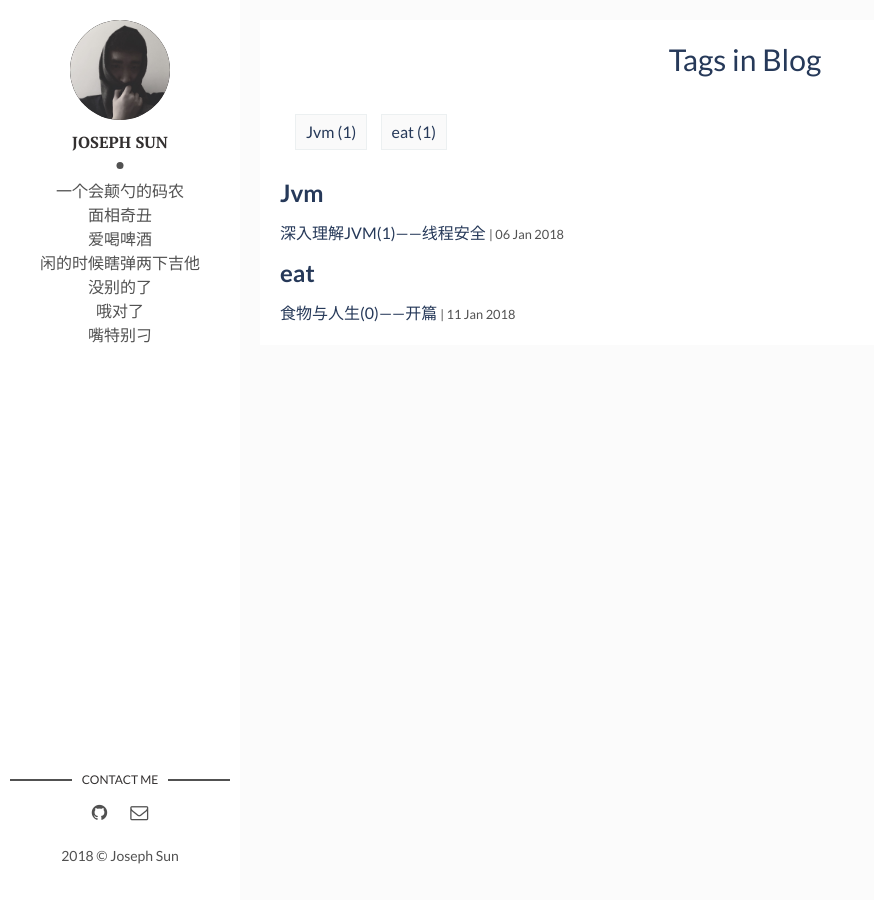
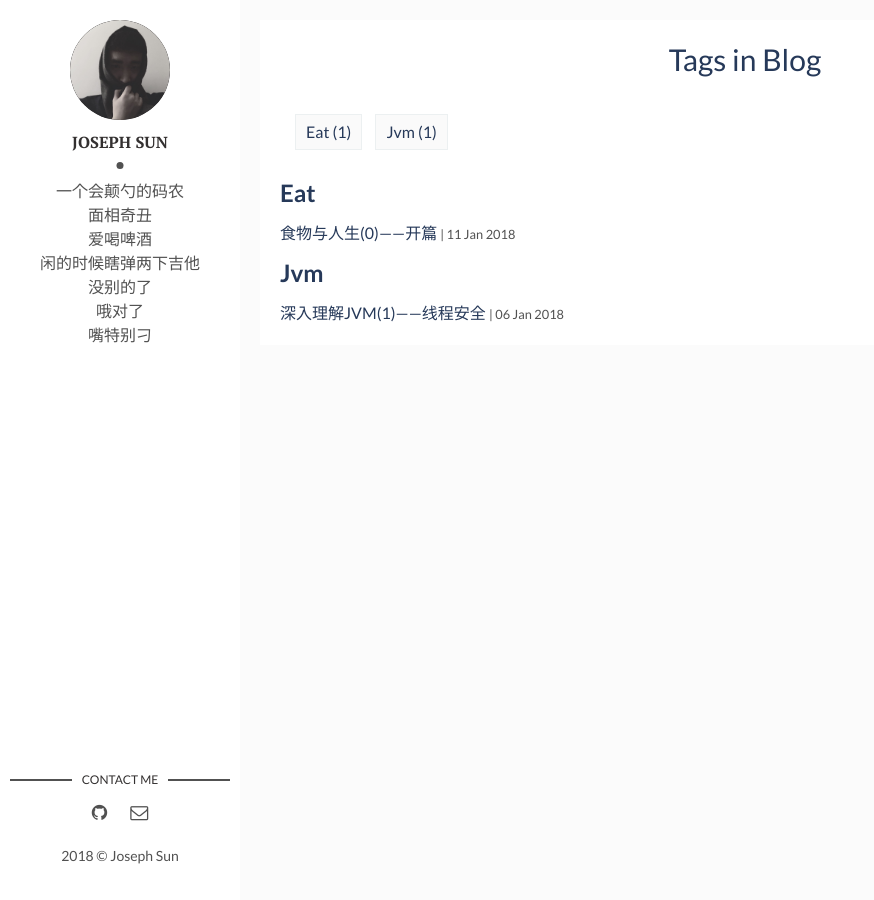
Before and after one commit to SpireCat/spirecat.github.io, a Jekyll site: the page built from tags.html, in a window 1280 px wide. Shown: the whole page, without its empty margins (0-874 px from the left). Built offline with Jekyll 4.4.1, drawn with Linux system fonts in a browser that asks for light colours.

Commit message:
修改标签

```diff
--- a/_posts/2018-01-13-eat-1-huoguo.markdown
+++ b/_posts/2018-01-13-eat-1-huoguo.markdown
@@ -4,7 +4,7 @@ title: 食物与人生(0)——开篇
 date: 2018-01-12 00:00:00 +0300
 description: You’ll find this post in your `_posts` directory. Go ahead and edit it and re-build the site to see your changes. # Add post description (optional)
 img: huoguo.jpeg # Add image post (optional)
-tags: [eat] # add tag
+tags: [Eat] # add tag
 ---
 
 &emsp;&emsp;毕业到现在，简直胖的一发不可收拾。
```
